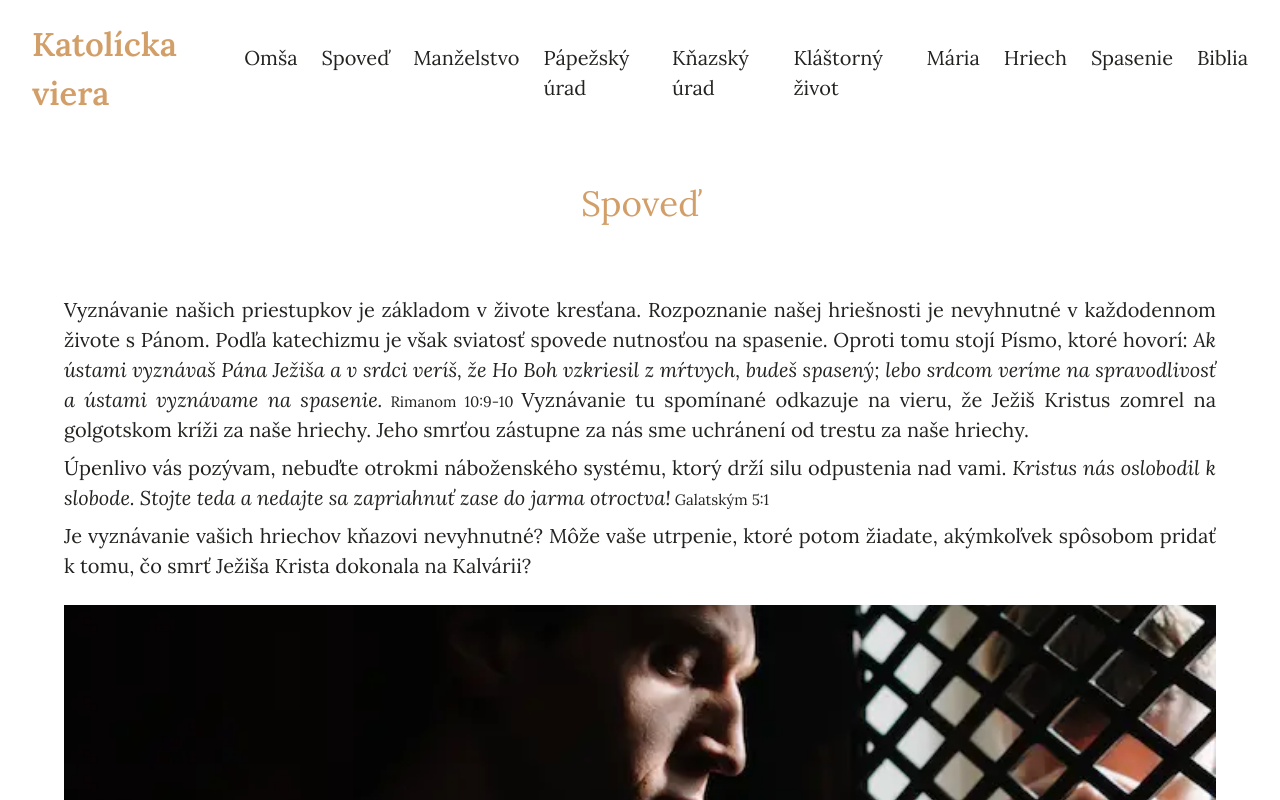
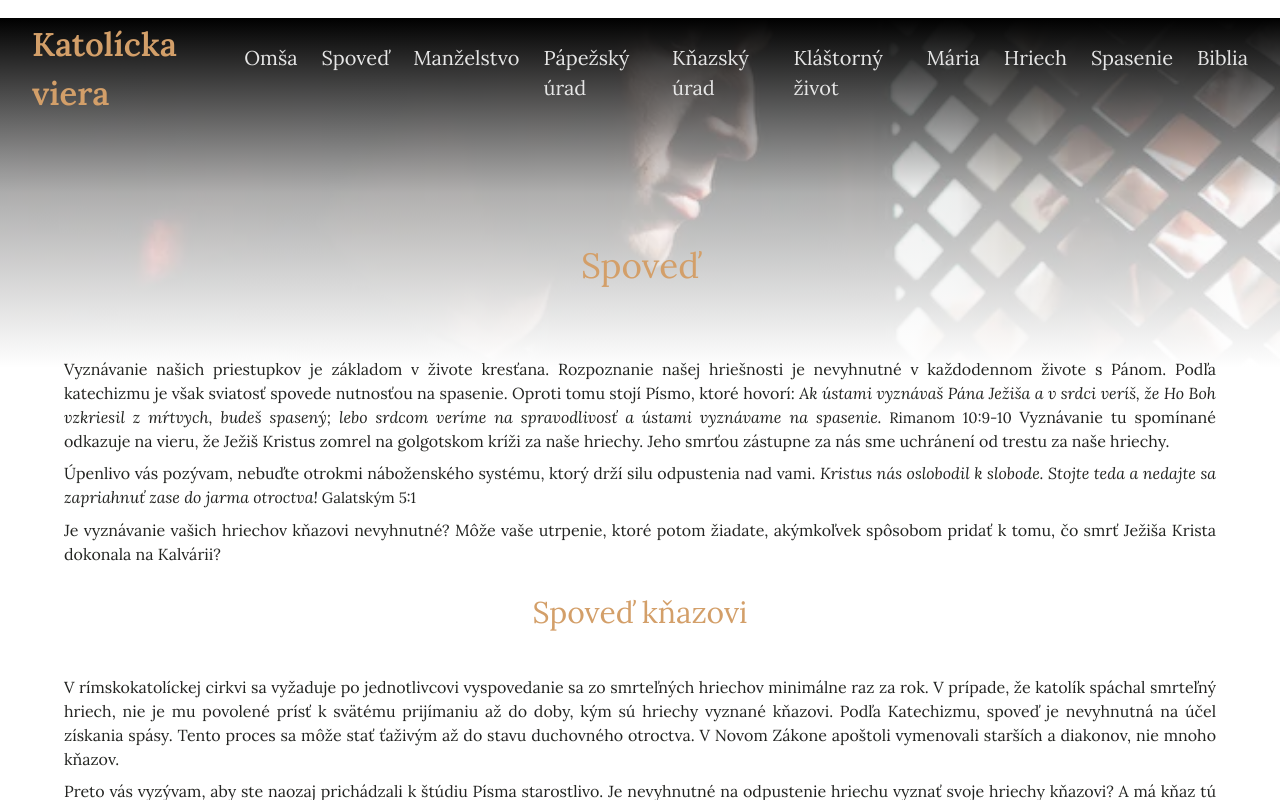
Before and after one commit to pkvarg/katolickaviera.sk, a React (Vite) app: page /spoved in a window 1280 px wide. Shown: the top 800 px of the page. Built offline with nearby package versions, Linux system fonts and the light colour scheme.

Commit message:
api to pic..online, pic chng

```diff
--- /dev/null
+++ b/src/components/HeaderTransparent.jsx
@@ -0,0 +1,100 @@
+import React, { useState } from 'react'
+// import { Link } from 'react-scroll'
+
+const HeaderTransparent = () => {
+  const [navbar, setNavbar] = useState(false)
+
+  return (
+    <header className='bg-transparent'>
+      <nav className='w-full text-white nav-font'>
+        <div className='justify-between px-4 mx-auto md:items-center md:flex md:px-8'>
+          <div className='mb-0 lg:mb-2'>
+            <div className='flex items-center justify-between py-3 md:py-5 md:block'>
+              <a className='text-[2.05rem] text-title font-semibold' href='/'>
+                Katolícka viera
+              </a>
+              <div className='md:hidden'>
+                <button
+                  className='p-2 text-gray-700 rounded-md outline-none focus:border-gray-400 focus:border'
+                  onClick={() => setNavbar(!navbar)}
+                >
+                  {navbar ? (
+                    <svg
+                      xmlns='http://www.w3.org/2000/svg'
+                      className='w-10 h-10'
+                      viewBox='0 0 20 20'
+                      fill='currentColor'
+                    >
+                      <path
+                        fillRule='evenodd'
+                        d='M4.293 4.293a1 1 0 011.414 0L10 8.586l4.293-4.293a1 1 0 111.414 1.414L11.414 10l4.293 4.293a1 1 0 01-1.414 1.414L10 11.414l-4.293 4.293a1 1 0 01-1.414-1.414L8.586 10 4.293 5.707a1 1 0 010-1.414z'
+                        clipRule='evenodd'
+                      />
+                    </svg>
+                  ) : (
+                    <svg
+                      xmlns='http://www.w3.org/2000/svg'
+                      className='w-10 h-10'
+                      fill='none'
+                      viewBox='0 0 24 24'
+                      stroke='currentColor'
+                      strokeWidth={2}
+                    >
+                      <path
+                        strokeLinecap='round'
+                        strokeLinejoin='round'
+                        d='M4 6h16M4 12h16M4 18h16'
+                      />
+                    </svg>
+                  )}
+                </button>
+              </div>
+            </div>
+          </div>
+          <div>
+            <div
+              className={`flex-1 justify-self-center pb-3 mt-8 md:block md:pb-0 md:mt-0 ${
+                navbar ? 'block' : 'hidden'
+              }`}
+            >
+              <ul className='justify-center text-white space-y-8 md:flex md:space-x-6 md:space-y-0'>
+                <li>
+                  <a href='/omsa'>Omša</a>
+                </li>
+                <li>
+                  <a href='/spoved'>Spoveď</a>
+                </li>
+                <li>
+                  <a href='/manzelstvo'>Manželstvo</a>
+                </li>
+                <li>
+                  <a href='/papezsky-urad'>Pápežský úrad</a>
+                </li>
+                <li>
+                  <a href='/knazsky-urad'>Kňazský úrad</a>
+                </li>
+                <li>
+                  <a href='/klastorny-zivot'>Kláštorný život</a>
+                </li>
+                <li>
+                  <a href='/maria'>Mária</a>
+                </li>
+                <li>
+                  <a href='/hriech'>Hriech</a>
+                </li>
+                <li>
+                  <a href='/spasenie'>Spasenie</a>
+                </li>
+                <li>
+                  <a href='/biblia'>Biblia</a>
+                </li>
+              </ul>
+            </div>
+          </div>
+        </div>
+      </nav>
+    </header>
+  )
+}
+
+export default HeaderTransparent
--- a/src/index.css
+++ b/src/index.css
@@ -39,8 +39,8 @@ section h2 {
 }
 
 .omsa-pic {
-  background-image: linear-gradient(to top, #f5f5f268, #f8f8f8c8, #ffffff),
-    url('/omsa.webp');
+  background-image: linear-gradient(to bottom, #f5f5f21e, #f8f8f8b5, #ffffff),
+    url('/omsa2.webp');
   background-repeat: no-repeat;
   background-position: center center;
   background-size: cover;
@@ -48,7 +48,7 @@ section h2 {
 }
 
 .spoved-pic {
-  background-image: linear-gradient(to top, #f5f5f200, #f8f8f800, #ffffff00),
+  background-image: linear-gradient(to bottom, #000000, #f8f8f8b1, #ffffff),
     url('/spoved.webp');
   background-repeat: no-repeat;
   background-position: center center;
@@ -57,7 +57,7 @@ section h2 {
 }
 
 .manzelstvo-pic {
-  background-image: linear-gradient(to top, #f5f5f200, #f8f8f800, #ffffff00),
+  background-image: linear-gradient(to right, #f5f5f283, #f8f8f878, #ffffff),
     url('/manzelstvo.webp');
   background-repeat: no-repeat;
   background-position: center center;
@@ -138,6 +138,12 @@ section h2 {
     font-size: 20px;
   }
 
+  .omsa-pic {
+    background-image: linear-gradient(to top, #f5f5f21e, #f8f8f8b5, #ffffffdb),
+      url('/omsa.webp');
+  }
+
+  .omsa-pic,
   .spoved-pic,
   .manzelstvo-pic,
   .papez-pic,
--- a/src/pages/Counter.jsx
+++ b/src/pages/Counter.jsx
@@ -14,9 +14,9 @@ const Counter = () => {
 
   const getVisitors = async () => {
     const { data } = await axios.get(
-      // `https://pictusweb.online/api/visitors/katolicka/counter`,
+      `https://pictusweb.online/api/visitors/katolicka/counter`,
 
-      `http://localhost:2000/api/visitors/katolicka/counter`,
+      // `http://localhost:2000/api/visitors/katolicka/counter`,
 
       config
     )
--- a/src/pages/Home.jsx
+++ b/src/pages/Home.jsx
@@ -14,8 +14,8 @@ const Home = () => {
 
   const increaseVisitorsCount = async () => {
     const { data } = await axios.put(
-      // `https://pictusweb.online/api/visitors/katolicka/increase`,
-      `http://localhost:2000/api/visitors/katolicka/increase`,
+      `https://pictusweb.online/api/visitors/katolicka/increase`,
+      // `http://localhost:2000/api/visitors/katolicka/increase`,
       config
     )
   }
@@ -24,7 +24,7 @@ const Home = () => {
     <>
       <main className='hero-bg relative'>
         <h1 className='text-title text-center text-[25px] lg:text-[30px] pt-2'>
-          Nespoliehaj sa na cirkevné tradície! Riaď sa Božím Slovom!
+          Nespoliehaj sa na cirkevné tradície! <br /> Riaď sa Božím Slovom!
         </h1>
         <div className='text-[#000000] flex flex-col items-center mt-[30%] lg:mt-[10%]'>
           <span className='italic text-center'>
@@ -239,6 +239,19 @@ const Home = () => {
             niet v ňom pravdy.
           </span>
           <span className='text-[15px]'> Prvý Jánov 2:4</span>
+          <span>
+            {' '}
+            Prevádzkuješ nemanželský vzťah? Žiadostivo hľadíš na ženy? Bežne
+            berieš Meno Božie nadarmo? Neži vo falošnej istote spasenia! Ak
+            zotrvávaš vedome v hriechu, tvoja viera je mŕtva, zapieraš tým
+            Ježiša a On ťa má za klamára.
+            <span className='italic'>
+              {' '}
+              Nie každý, kto mi hovorí: Pane, Pane! vojde do kráľovstva
+              nebeského, ale ten, kto činí vôľu môjho Otca nebeského.{' '}
+            </span>
+            <span className='text-[15px]'>Matúš 7:21</span>
+          </span>
         </h2>
 
         <h2 className='text-[22.5px] py-10 text-justify lg:text-left'>
@@ -246,7 +259,7 @@ const Home = () => {
           sa raz mohol čistý postaviť pred Boha ako Jeho verný služobník.
         </h2>
       </section>
-      {/* <CookieConsent
+      <CookieConsent
         location='bottom'
         style={{
           background: '#3b2f26',
@@ -255,8 +268,8 @@ const Home = () => {
           textAlign: 'justify',
         }}
         buttonStyle={{
-          background: '#222320',
-          color: '#d39f69',
+          background: '#c8bca4',
+          color: '#3b2f26',
           fontSize: '22.5px',
         }}
         buttonText='Pokračovať'
@@ -267,7 +280,7 @@ const Home = () => {
         }}
       >
         Táto stránka nezhromažďuje žiadne údaje
-      </CookieConsent> */}
+      </CookieConsent>
     </>
   )
 }
--- a/src/pages/Manzelstvo.jsx
+++ b/src/pages/Manzelstvo.jsx
@@ -6,11 +6,11 @@ const Manzelstvo = () => {
     <>
       <Header />
       <header>
-        <div className='flex flex-col align-center mx-4 lg:mx-16 my-8'>
+        <div className='flex flex-col align-center mx-4 lg:mr-16 my-8'>
           <h1 className='text-title text-center text-[35px] mb-8'>
             Manželstvo
           </h1>
-          <div className='flex flex-row gap-8'>
+          <div className='flex flex-row'>
             <div className='manzelstvo-pic hidden lg:flex'></div>
 
             <div className='text-justify flex flex-col gap-2'>
--- a/src/pages/Omsa.jsx
+++ b/src/pages/Omsa.jsx
@@ -5,10 +5,12 @@ const Omsa = () => {
   return (
     <>
       <Header />
-      <header className='text-black flex flex-col lg:flex-row mx-4 lg:mx-8'>
-        <div className='omsa-pic hidden lg:flex w-[50%]'></div>
-        <div className='flex flex-col align-center lg:mx-16 mt-8'>
-          <h1 className='text-title text-[35px]'>Omša</h1>
+      <div className='omsa-pic hidden lg:flex h-[400px] -mt-[10%]'></div>
+      <main className='text-black flex flex-col lg:flex-row mx-4 lg:mx-8'>
+        <div className='flex flex-col align-center mx-4 mt-8'>
+          <h1 className='text-title text-center text-[35px] mt-0 lg:-mt-[15%]'>
+            Omša
+          </h1>
           <div className='text-justify flex flex-col gap-2 mt-16'>
             <p>
               "Svätá obeť omše" je centrom a najsvätejším aktom uctievania pre
@@ -40,7 +42,7 @@ const Omsa = () => {
           </div>
         </div>
         <div className='omsa-pic flex lg:hidden w-[100%] h-[60vh] mt-16'></div>
-      </header>
+      </main>
       {/* eucharistia */}
       <section className='flex flex-col items-center mt-16 mx-4 lg:mx-8 pb-16'>
         <h1 className='text-title text-[30px] m-8'>Eucharistia</h1>
--- a/src/pages/Spoved.jsx
+++ b/src/pages/Spoved.jsx
@@ -1,12 +1,13 @@
 import React from 'react'
-import Header from '../components/Header'
+import HeaderTransparent from '../components/HeaderTransparent'
 
 const Spoved = () => {
   return (
     <>
-      <Header />
-      <header className='text-black'>
-        <div className='flex flex-col align-center mx-4 lg:mx-16 mt-8'>
+      <HeaderTransparent />
+      <main className='text-black'>
+        <div className='spoved-pic hidden lg:flex h-[350px] mt-4 lg:-mt-[10%]'></div>
+        <div className='flex flex-col align-center mx-4 lg:mx-16 mt-8 lg:-mt-[10%]'>
           <h1 className='text-title text-center text-[35px]'>Spoveď</h1>
 
           <div className='text-justify flex flex-col gap-2 mt-16'>
@@ -42,8 +43,6 @@ const Spoved = () => {
               čo smrť Ježiša Krista dokonala na Kalvárii?
             </p>
 
-            <div className='spoved-pic hidden lg:flex h-[400px] mt-4'></div>
-
             <h2 className='text-title text-center text-[30px] mt-4'>
               Spoveď kňazovi
             </h2>
@@ -67,7 +66,7 @@ const Spoved = () => {
         </div>
 
         <div className='spoved-pic flex lg:hidden w-[100%] h-[60vh] mt-16 mx-4'></div>
-      </header>
+      </main>
       {/* <header>
         <div className='flex flex-col align-center mx-4 lg:mx-16 my-8'>
           <h1 className='text-title text-center text-[35px]'>Spoveď</h1>
```
Also changed, not shown: public/omsa2.webp (added).
